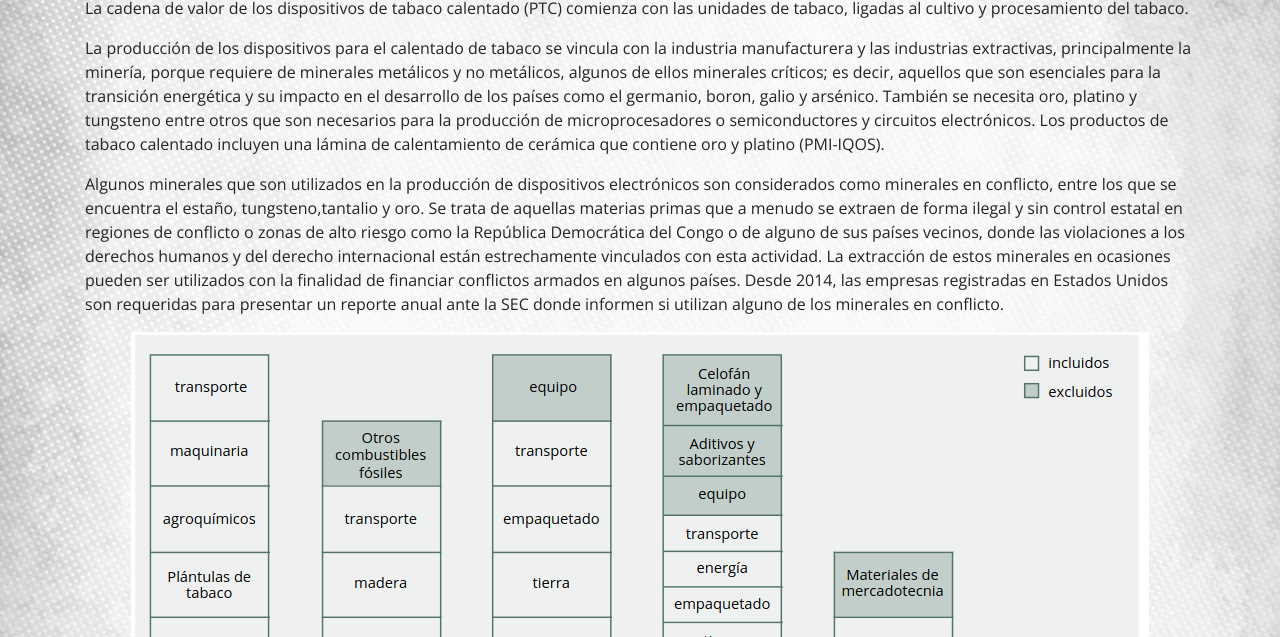
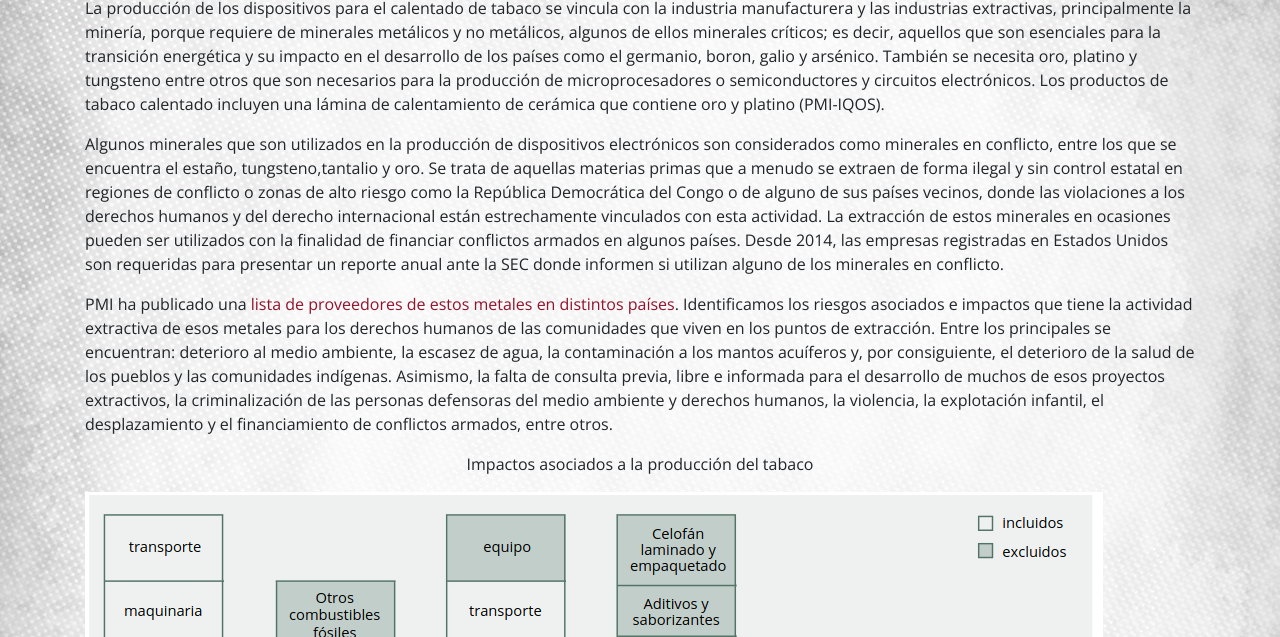
Before and after one commit to ProjectPODER/futurosinmundo, a Jekyll site: the page built from 4-cadenadevalor.md, in a window 1280 px wide and 900 px high, scrolled down 645 px, cut to the strip 263-900 px from the top of the window. Built offline with Jekyll 4.4.1, drawn with Linux system fonts in a browser that asks for light colours.

Commit message:
Update 4-cadenadevalor.md

```diff
--- a/4-cadenadevalor.md
+++ b/4-cadenadevalor.md
@@ -10,18 +10,15 @@ En la siguiente infografía interactiva se muestran algunos de los impactos asoc
 
 <div style="width: 100%;"><div style="position: relative; padding-bottom: 56.25%; padding-top: 0; height: 0;"><iframe title="AH-PMI" frameborder="0" width="1200" height="675" style="position: absolute; top: 0; left: 0; width: 100%; height: 100%;" src="https://view.genial.ly/65dcb0189fec8e001497ae37" type="text/html" allowscriptaccess="always" allowfullscreen="true" scrolling="yes" allownetworking="all"></iframe> </div> </div>
 
-La cadena de valor de los dispositivos de tabaco calentado (PTC) comienza con las unidades de tabaco, ligadas al cultivo y procesamiento del tabaco.
-
 La producción de los dispositivos para el calentado de tabaco se vincula con la industria manufacturera y las industrias extractivas, principalmente la minería, porque requiere de minerales metálicos y no metálicos, algunos de ellos minerales críticos; es decir, aquellos que son esenciales para la transición energética y su impacto en el desarrollo de los países como el germanio, boron, galio y arsénico. También se necesita oro, platino y tungsteno entre otros que son necesarios para la producción de microprocesadores o semiconductores y circuitos electrónicos. Los productos de tabaco calentado incluyen una lámina de calentamiento de cerámica que contiene oro y platino (PMI-IQOS).
 
 Algunos minerales que son utilizados en la producción de dispositivos electrónicos son considerados como minerales en conflicto, entre los que se encuentra el estaño, tungsteno,tantalio y oro. Se trata de aquellas materias primas que a menudo se extraen de forma ilegal y sin control estatal en regiones de conflicto o zonas de alto riesgo como la República Democrática del Congo o de alguno de sus países vecinos, donde las violaciones a los derechos humanos y del derecho internacional están estrechamente vinculados con esta actividad. La extracción de estos minerales en ocasiones pueden ser utilizados con la finalidad de financiar conflictos armados en algunos países. Desde 2014, las empresas registradas en Estados Unidos son requeridas para presentar un reporte anual ante la SEC donde informen si utilizan
 alguno de los minerales en conflicto.
 
+PMI ha publicado una [lista de proveedores de estos metales en distintos países]( https://www.pmi.com/resources/docs/default-source/pmi-our-company/conflictmineralsreport_2016.pdf?sfvrsn=fdbe85b5_0 ). Identificamos los riesgos asociados e impactos que tiene la actividad extractiva de esos metales para los derechos humanos de las comunidades que viven en los puntos de extracción. Entre los principales se encuentran: deterioro al medio ambiente, la escasez de agua, la contaminación a los mantos acuíferos y, por consiguiente, el deterioro de la salud de los pueblos y las comunidades indígenas. Asimismo, la falta de consulta previa, libre e informada para el desarrollo de muchos de esos proyectos extractivos, la criminalización de las personas defensoras del medio ambiente y derechos humanos, la violencia, la explotación infantil, el desplazamiento y el financiamiento de conflictos armados, entre otros.
 
-
+Impactos asociados a la producción del tabaco
 {:.image-post}
 ![Ingresos de PMI por productos libres de humo]({{ site.baseurl }}/assets/img/CDSTabaco.png)
 
-PMI ha publicado una [lista de proveedores de estos metales en distintos países]( https://www.pmi.com/resources/docs/default-source/pmi-our-company/conflictmineralsreport_2016.pdf?sfvrsn=fdbe85b5_0 ). Identificamos los riesgos asociados e impactos que tiene la actividad extractiva de esos metales para los derechos humanos de las comunidades que viven en los puntos de extracción. Entre los principales se encuentran: deterioro al medio ambiente, la escasez de agua, la contaminación a los mantos acuíferos y, por consiguiente, el deterioro de la salud de los pueblos y las comunidades indígenas. Asimismo, la falta de consulta previa, libre e informada para el desarrollo de muchos de esos proyectos extractivos, la criminalización de las personas defensoras del medio ambiente y derechos humanos, la violencia, la explotación infantil, el desplazamiento y el financiamiento de conflictos armados, entre otros.
-
 La cadena de suministro de los PTC, como otras que se basan en la explotación intensiva de bienes naturales da cuenta de un negocio que profundiza un modelo extractivista en el que, paradójicamente, los países que menos consumen los productos, en este caso los PTC, son aquellos donde se quedan y resienten con mayor fuerza los pasivos ambientales, sociales y las consecuencias de las violaciones a los derechos humanos.
```
